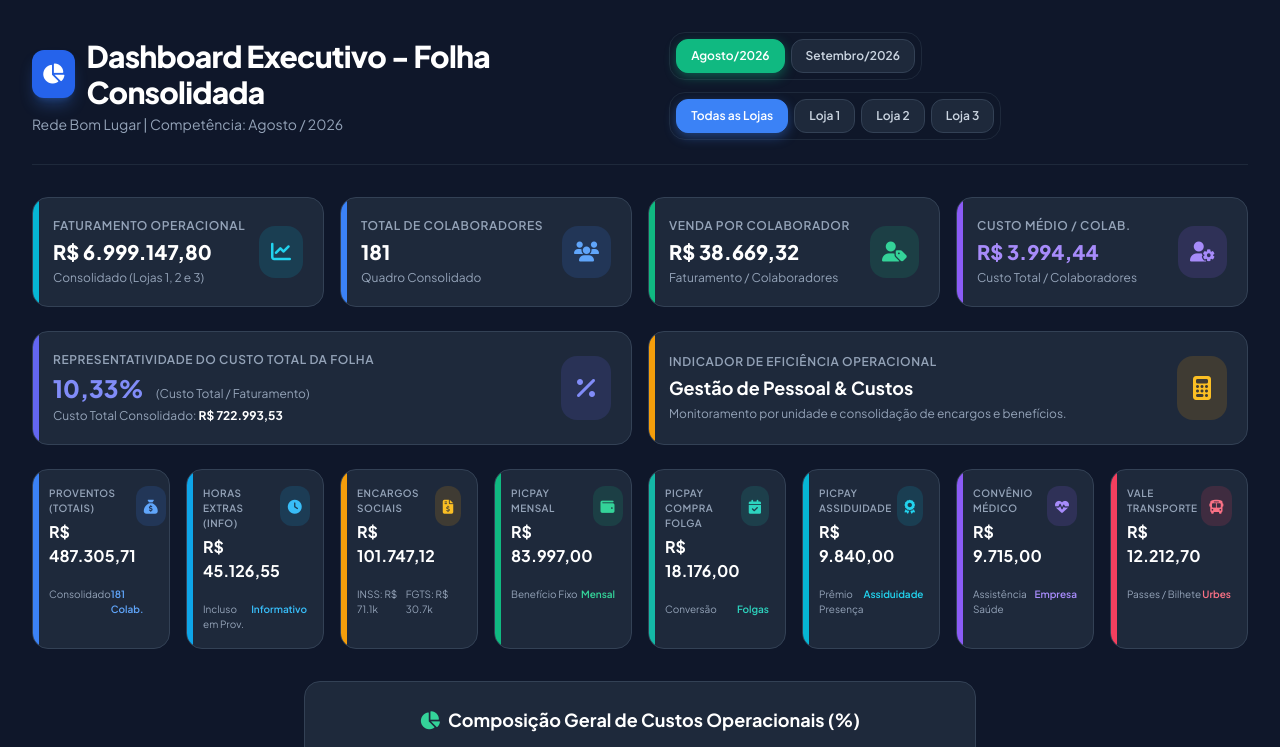
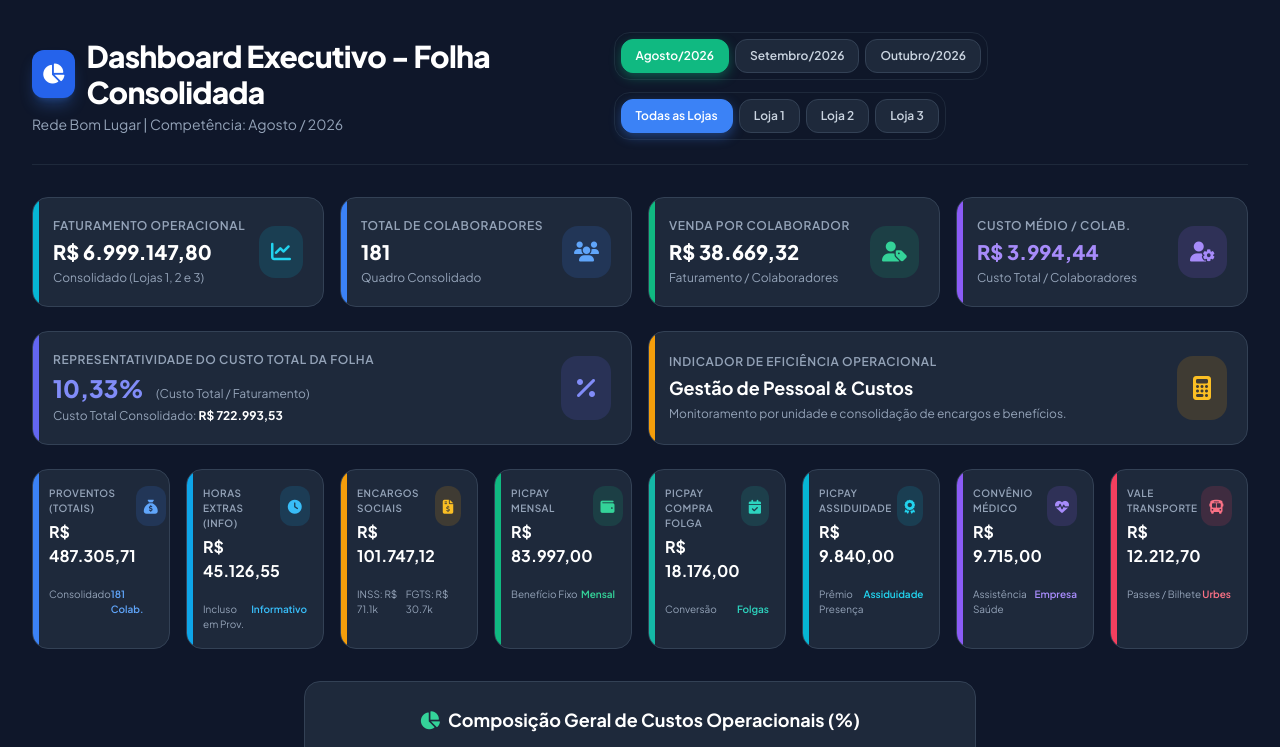
Before and after one commit to DODA3/FOLHA, a plain HTML site: page index.html in a window 1280 px wide. Both pictures are taken after a click on the button "Agosto/2026". Shown: the top 747 px of the page. Drawn offline with nearby package versions, Linux system fonts and the light colour scheme.

Commit message:
index.html

```diff
--- a/index.html
+++ b/index.html
@@ -38,6 +38,7 @@
             <div class="flex items-center gap-1.5 bg-slate-900/80 p-1.5 rounded-2xl border border-slate-800">
                 <button onclick="filterMonth('08')" id="btn-m-08" class="filter-btn month-btn active px-3.5 py-2 rounded-xl text-xs font-semibold text-slate-300 bg-slate-800 border border-slate-700">Agosto/2026</button>
                 <button onclick="filterMonth('09')" id="btn-m-09" class="filter-btn month-btn px-3.5 py-2 rounded-xl text-xs font-semibold text-slate-300 bg-slate-800 border border-slate-700">Setembro/2026</button>
+                <button onclick="filterMonth('10')" id="btn-m-10" class="filter-btn month-btn px-3.5 py-2 rounded-xl text-xs font-semibold text-slate-300 bg-slate-800 border border-slate-700">Outubro/2026</button>
             </div>
 
             <!-- Seletor de Loja -->
@@ -333,6 +334,36 @@
                     representatividade: 9.33, vendaPorColab: 41868.30, custoMedio: 3906.40,
                     chartCustos: [109001.82, 11194.19, 17291.66, 20688.00, 2850.00, 3080.00, 7660.27, 2175.00, 1847.00]
                 }
+            },
+            "10": {
+                "all": {
+                    colaboradores: 175, proventos: 478420.18, horasExtras: 34657.77, inss: 72705.91, fgts: 32079.88,
+                    encargos: 104785.79, picpay_mensal: 84773.00, picpay_folga: 23742.00, picpay_assiduidade: 8700.00,
+                    convenio: 7830.00, vt: 12533.90, faturamento: 7056265.57, custoTotal: 720785.56,
+                    representatividade: 10.21, vendaPorColab: 40321.52, custoMedio: 4118.77,
+                    chartCustos: [443762.41, 34657.77, 72705.91, 84773.00, 23742.00, 8700.00, 32079.88, 7830.00, 12533.90]
+                },
+                "1": {
+                    colaboradores: 68, proventos: 196945.22, horasExtras: 15667.99, inss: 28972.53, fgts: 13386.43,
+                    encargos: 42358.96, picpay_mensal: 35714.00, picpay_folga: 14422.00, picpay_assiduidade: 3540.00,
+                    convenio: 4060.00, vt: 2950.70, faturamento: 2864636.89, custoTotal: 299991.88,
+                    representatividade: 10.47, vendaPorColab: 42127.01, custoMedio: 4411.65,
+                    chartCustos: [181277.23, 15667.99, 28972.53, 35714.00, 14422.00, 3540.00, 13386.43, 4060.00, 2950.70]
+                },
+                "2": {
+                    colaboradores: 57, proventos: 149931.51, horasExtras: 9112.85, inss: 26481.01, fgts: 10539.71,
+                    encargos: 37020.72, picpay_mensal: 28558.00, picpay_folga: 3050.00, picpay_assiduidade: 2160.00,
+                    convenio: 1740.00, vt: 6995.30, faturamento: 2248578.06, custoTotal: 234455.53,
+                    representatividade: 10.43, vendaPorColab: 39448.74, custoMedio: 4113.25,
+                    chartCustos: [140818.66, 9112.85, 26481.01, 28558.00, 3050.00, 2160.00, 10539.71, 1740.00, 6995.30]
+                },
+                "3": {
+                    colaboradores: 50, proventos: 131543.45, horasExtras: 9876.93, inss: 17252.38, fgts: 8153.74,
+                    encargos: 25406.12, picpay_mensal: 20501.00, picpay_folga: 6270.00, picpay_assiduidade: 3000.00,
+                    convenio: 2030.00, vt: 2587.90, faturamento: 1943050.62, custoTotal: 196338.15,
+                    representatividade: 10.10, vendaPorColab: 38861.01, custoMedio: 3926.76,
+                    chartCustos: [121666.52, 9876.93, 17252.38, 20501.00, 6270.00, 3000.00, 8153.74, 2030.00, 2587.90]
+                }
             }
         };
 
@@ -404,7 +435,7 @@
             document.querySelectorAll('.month-btn').forEach(btn => btn.classList.remove('active'));
             document.getElementById('btn-m-' + monthKey).classList.add('active');
 
-            const monthText = monthKey === '08' ? 'Agosto / 2026' : 'Setembro / 2026';
+            const monthText = monthKey === '08' ? 'Agosto / 2026' : (monthKey === '09' ? 'Setembro / 2026' : 'Outubro / 2026');
             document.getElementById('header-competencia').innerText = 'Rede Bom Lugar | Competência: ' + monthText;
 
             updateDashboard();
```
